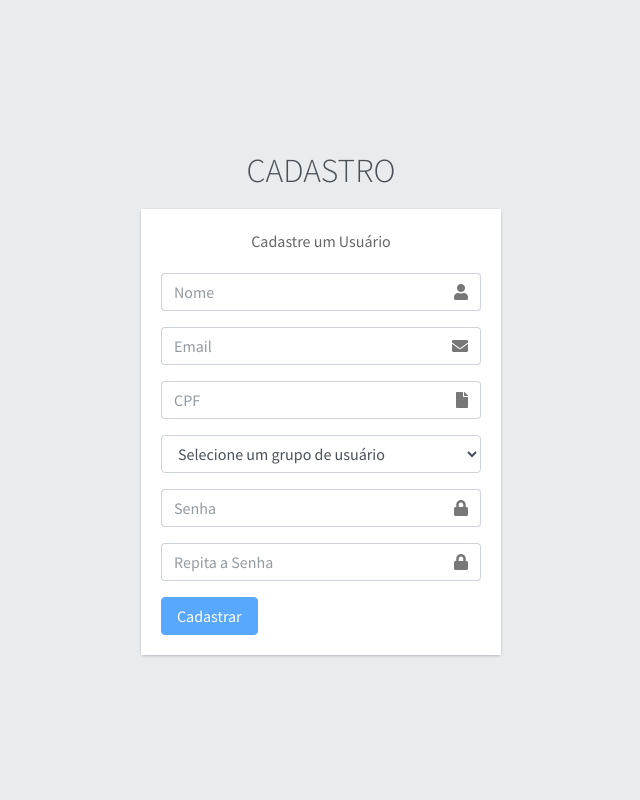
After one commit to pradovolnei/vplan, a PHP site: page /signup.php in a window 1280 px wide. The commit adds this page. Shown: the whole page, without its empty margins (319-959 px from the left). Run offline with PHP 8.4, Linux system fonts and the light colour scheme; data that the repository does not hold is empty; some libraries are stand-ins or nearby versions.

Commit message:
Cadastro de usuário

```diff
--- a/login.php
+++ b/login.php
@@ -56,6 +56,11 @@
           </div>
           <!-- /.col -->
         </div>
+        <div class="row" style="margin-top: 10px;">
+          <div class="col-12">
+            <a href="signup.php" class="btn btn-success btn-block"> Cadastrar Novo Usuário </a>
+          </div>
+        </div>
       </form>
     </div>
     <!-- /.login-card-body -->
--- /dev/null
+++ b/signup.php
@@ -0,0 +1,130 @@
+<!DOCTYPE html>
+<html lang="en">
+<head>
+  <meta charset="utf-8">
+  <meta name="viewport" content="width=device-width, initial-scale=1">
+  <title>Cadastro</title>
+
+  <!-- Google Font: Source Sans Pro -->
+  <link rel="stylesheet" href="https://fonts.googleapis.com/css?family=Source+Sans+Pro:300,400,400i,700&display=fallback">
+  <!-- Font Awesome -->
+  <link rel="stylesheet" href="plugins/fontawesome-free/css/all.min.css">
+  <!-- icheck bootstrap -->
+  <link rel="stylesheet" href="plugins/icheck-bootstrap/icheck-bootstrap.min.css">
+  <!-- Theme style -->
+  <link rel="stylesheet" href="dist/css/adminlte.min.css">
+</head>
+<body class="hold-transition login-page">
+  <?php include ("connect.php"); ?>
+<div class="login-box">
+  <div class="login-logo">
+    <a href="index2.html">CADASTRO</a>
+  </div>
+  <!-- /.login-logo -->
+  <div class="card">
+    <div class="card-body login-card-body">
+      <p class="login-box-msg">Cadastre um Usuário</p>
+
+      <form action="cadastrar.php" method="post">
+        <div class="input-group mb-3">
+          <input type="text" name="name" id="name" class="form-control" placeholder="Nome" onkeypress="verificar()" required >
+          <div class="input-group-append">
+            <div class="input-group-text">
+              <span class="fas fa-user"></span>
+            </div>
+          </div>
+        </div>
+        <div class="input-group mb-3">
+          <input type="email" name="email" id="email" class="form-control" placeholder="Email" onkeypress="verificar()" required >
+          <div class="input-group-append">
+            <div class="input-group-text">
+              <span class="fas fa-envelope"></span>
+            </div>
+          </div>
+        </div>
+        <div class="input-group mb-3">
+          <input type="text" name="cpf" id="cpf" class="form-control" placeholder="CPF" onkeypress="verificar()" required >
+          <div class="input-group-append">
+            <div class="input-group-text">
+              <span class="fas fa-file"></span>
+            </div>
+          </div>
+        </div>
+        <div class="mb-3">
+          <select name="grupo" id="grupo" class="form-control" onchange="verificar()" required >
+            <option value=""> Selecione um grupo de usuário </option>
+            <?php
+              $sql = "SELECT * FROM groups ORDER BY name";
+              $exec = mysqli_query($conn, $sql);
+              while($row = mysqli_fetch_array($exec)){
+                echo "<option value='".$row["id"]."'> ".$row["name"]." </option>";
+              }
+            ?>
+          </select>
+
+        </div>
+        <div class="input-group mb-3">
+          <input type="password" name="password" id="password" class="form-control" placeholder="Senha" onkeyup="verificar()" onkeydown="verificar()" onkeypress="verificar()" required >
+          <div class="input-group-append">
+            <div class="input-group-text">
+              <span class="fas fa-lock"></span>
+            </div>
+          </div>
+        </div>
+        <div class="input-group mb-3">
+          <input type="password" name="password2" id="password2" class="form-control" placeholder="Repita a Senha" onkeypress="verificar()" onkeyup="verificar()" onkeydown="verificar()" onkeypress="verificar()" required >
+          <div class="input-group-append">
+            <div class="input-group-text">
+              <span class="fas fa-lock"></span>
+            </div>
+          </div>
+        </div>
+        <div class="mb-3">
+          <div id="msg_erro"></div>
+        </div>
+        <div class="row">
+          <!-- /.col -->
+          <div class="col-4">
+            <button type="submit" id="btn_cadastro" class="btn btn-primary btn-block" disabled >Cadastrar</button>
+          </div>
+          <!-- /.col -->
+        </div>
+      </form>
+    </div>
+    <!-- /.login-card-body -->
+  </div>
+</div>
+<!-- /.login-box -->
+
+<!-- jQuery -->
+<script src="plugins/jquery/jquery.min.js"></script>
+<!-- Bootstrap 4 -->
+<script src="plugins/bootstrap/js/bootstrap.bundle.min.js"></script>
+<!-- AdminLTE App -->
+<script src="dist/js/adminlte.min.js"></script>
+
+<script>
+  function verificar(){
+    var nome = document.getElementById("name").value;
+    var email = document.getElementById("email").value;
+    var cpf = document.getElementById("cpf").value;
+    var grupo = document.getElementById("grupo").value;
+    var password = document.getElementById("password").value;
+    var password2 = document.getElementById("password2").value;
+    var msg_erro = document.getElementById("msg_erro");
+    if(password != password2){
+      msg_erro.innerHTML = "<font color='red' size='1' > *Senhas diferentes* </font>";
+    }else{
+      msg_erro.innerHTML = "";
+    }
+
+    if(nome != "" && email != "" && cpf != "" && grupo != "" && password != "" && password2 != "" && password == password2){
+      document.querySelector("#btn_cadastro").removeAttribute("disabled");
+    }else{
+      document.getElementById("btn_cadastro").disabled = true;
+    }
+
+  }
+</script>
+</body>
+</html>
```
Also changed, not shown: cadastrar.php (added, +28 -0 lines).
